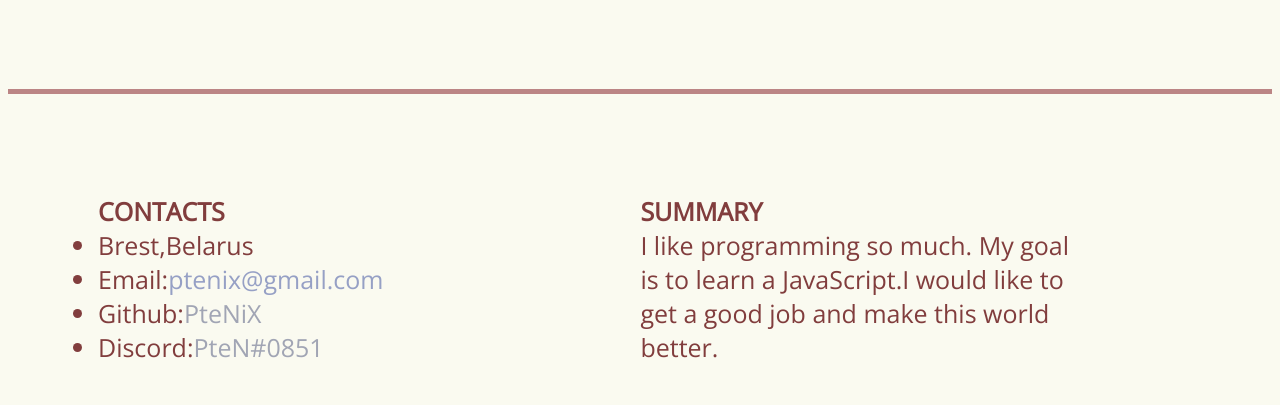
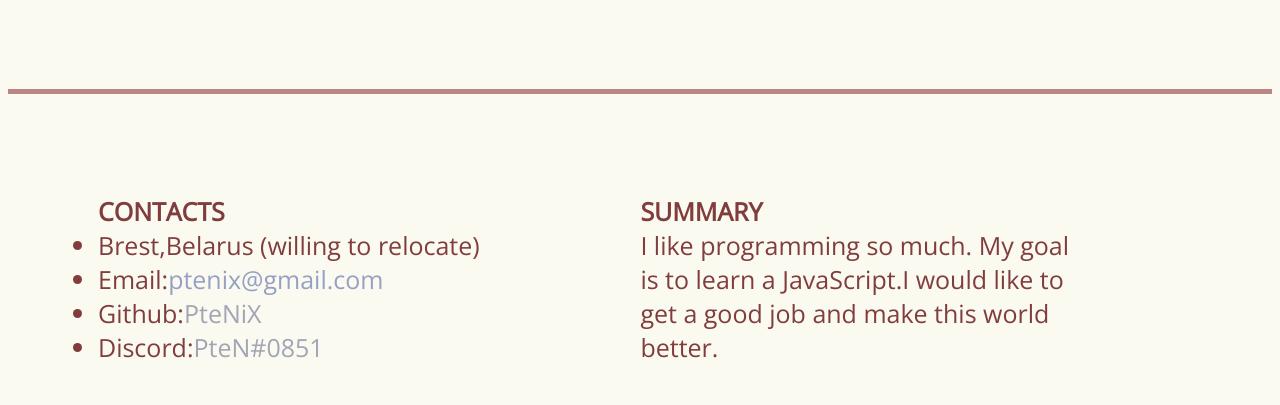
Before and after one commit to PteNiX/rsschool-cv, a plain HTML site: page index.html in a window 1280 px wide. Shown: the part 395-800 px from the top of the page. Drawn offline with nearby package versions, Linux system fonts and the light colour scheme.

Commit message:
fix: info about location

```diff
--- a/index.html
+++ b/index.html
@@ -40,7 +40,7 @@
         <div class="second-part">
             <ul class="contacts" id="contacts">
                 <li class="title-contacts"> CONTACTS </li>
-                <li class="city">Brest,Belarus</li>
+                <li class="city">Brest,Belarus (willing to relocate)</li>
                 <li>Email:<a class="email" href="https://ptenix@gmail.com">ptenix@gmail.com </a></li>
                 <li>Github:<a class="github" href="https://github.com/PteNiX">PteNiX</a></li>
                 <li>Discord:<a class="discord" href="https://discord.com/channels/@me">PteN#0851 </a></li>
```
